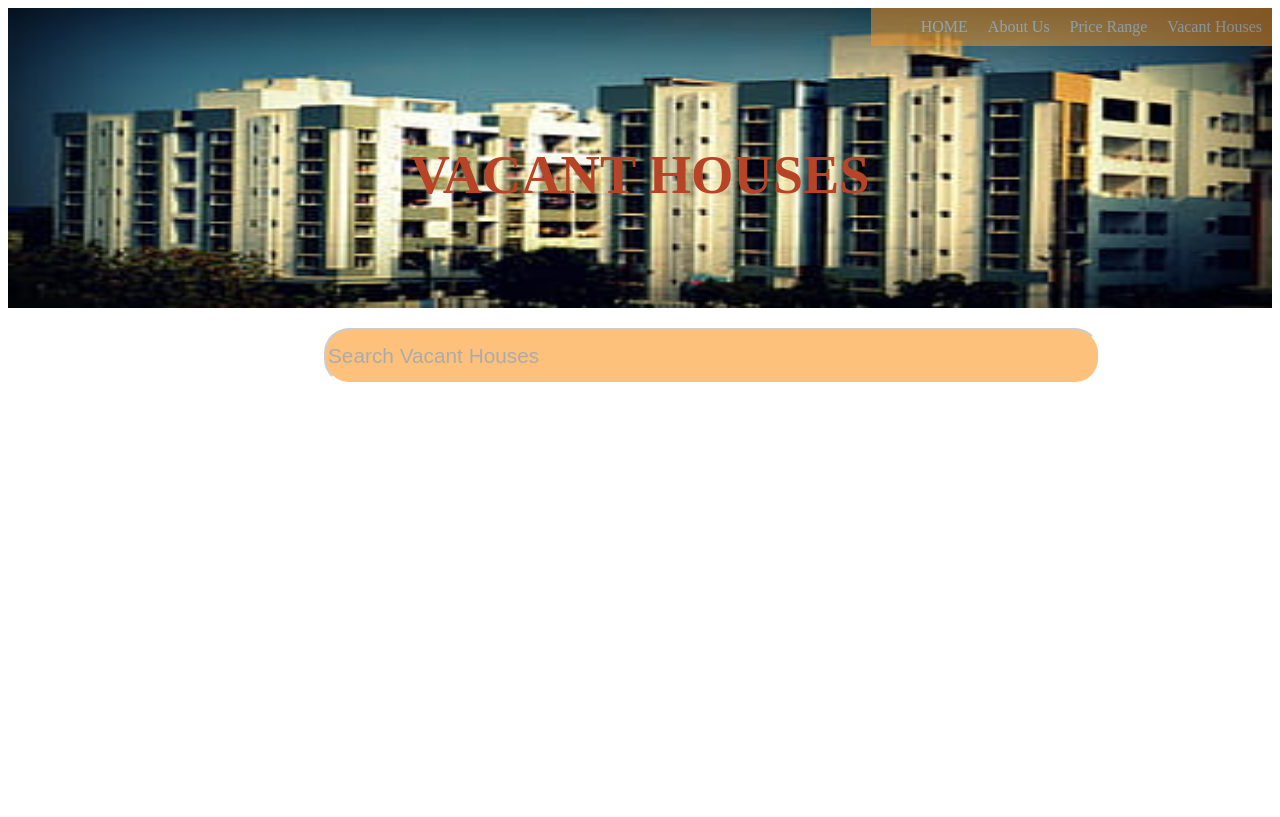
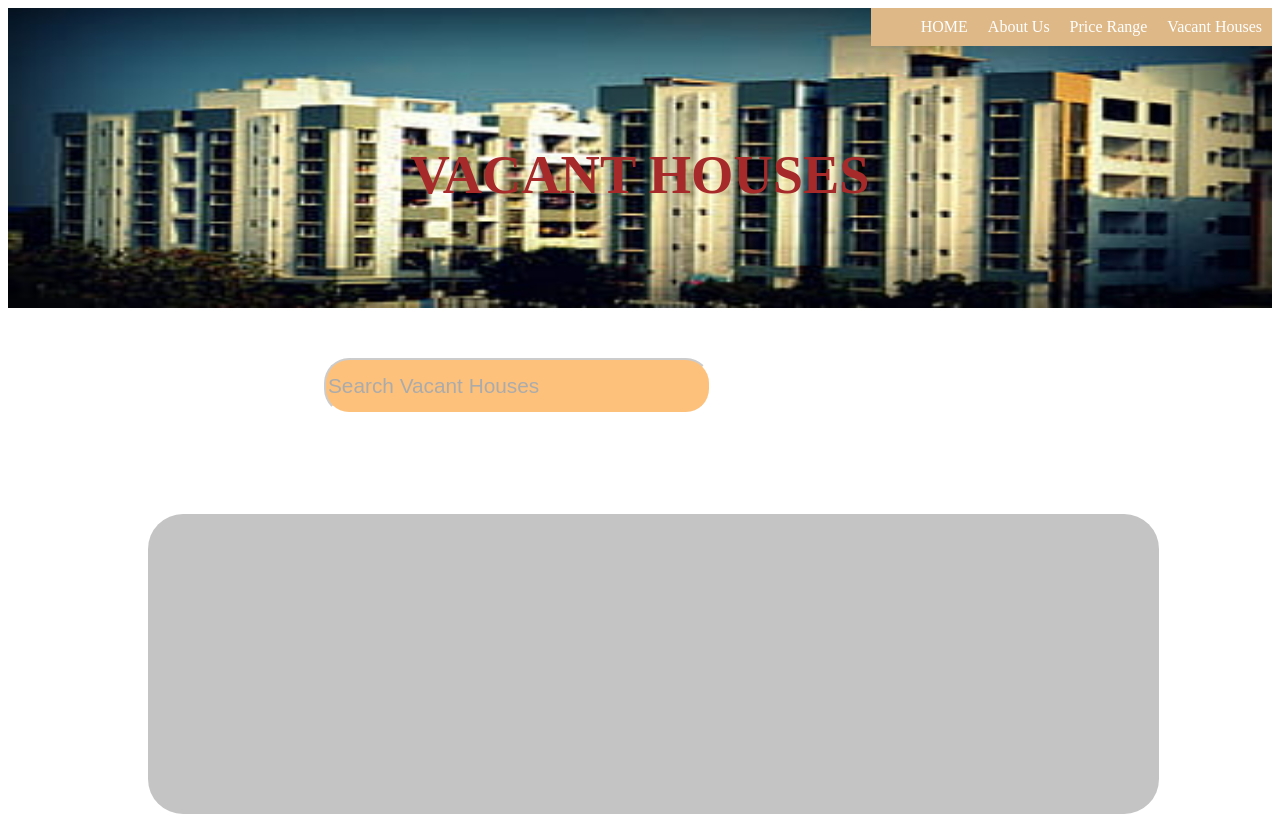
Before and after one commit to KIbet1998/The-a-team, a plain HTML site: page vacanthouses.html in a window 1280 px wide. Shown: the top 817 px of the page. Drawn offline with Linux system fonts and the light colour scheme.

Commit message:
Add div to contain house images

```diff
--- a/vacanthouses.css
+++ b/vacanthouses.css
@@ -19,10 +19,10 @@ li a{
 ul{
 
     display: flex;
-    background-color:#FC9925;
+    background-color:burlywood;
     list-style: none;
     float: right;
-    opacity: 0.5;
+
     /*padding: 0%;*/
     margin: 0%;
 
@@ -37,13 +37,14 @@ ul{
 #heading{
     text-align: center;
     padding-top: 100px;
-    color: #b84427;
+    color: #a72a2a;
+
     font-size: 1.7em;
 
 }
 
 .search{
-    padding-top: 20px;
+    padding-top: 50px;
     margin:auto;
     width: 50%;
 
@@ -56,10 +57,27 @@ ul{
     opacity: 0.6;
     border-radius: 25px;
     border-color: white;
-    position: absolute;
+    position: relative;
     font-size: 1.3em;
 
 
+}
 
+#house{
+    background-color:  #C4C4C4;
+    position: relative;
+    width: 80%;
+    height: 300px;
+    left: 140px;
+    margin-top: 100px;
+    border-radius: 35px;
+}
+/*#house2{
+    background-color:  #C4C4C4;
 
-}
+    width: 1184px;
+    height: 300px;
+    left: 140px;
+    margin-top: 100px;
+    border-radius: 35px;}
+*/
--- a/vacanthouses.html
+++ b/vacanthouses.html
@@ -32,7 +32,15 @@
         <input id="housesearch" type="text" placeholder="Search Vacant Houses">
     </div>
 
-    <div id="house1">
+    <div id="house">
+        <img src="">
+    </div>
+
+    <div id="house">
+        <img src="">
+    </div>
+
+    <div id="house">
         <img src="">
     </div>
 
```
